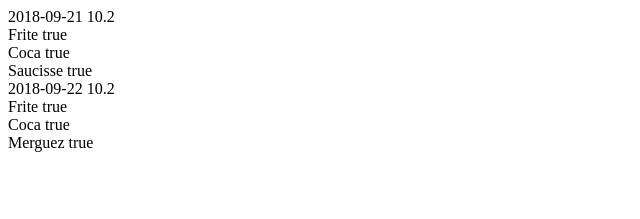
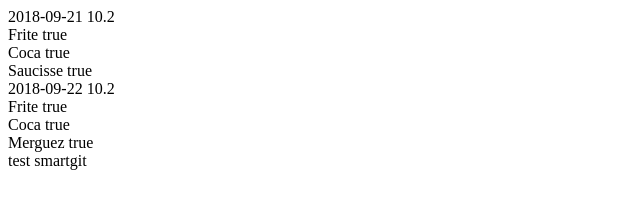
Before and after one commit to VanRottanaYOU/ExosObservables, an Angular app: page / in a window 1280 px wide. Shown: the top 219 px of the page, without its empty margins (0-640 px from the left). Built offline with nearby package versions, Linux system fonts and the light colour scheme; data requests are answered from the project's data file.

Commit message:
test smartgit

```diff
--- a/src/app/test-flat-map/test-flat-map.component.html
+++ b/src/app/test-flat-map/test-flat-map.component.html
@@ -55,3 +55,5 @@
     <span [hidden]="(search6(produit)) ? 'visible' : 'hidden'"> {{produit}}</span>
   </div>
 </div> -->
+
+test smartgit
```
